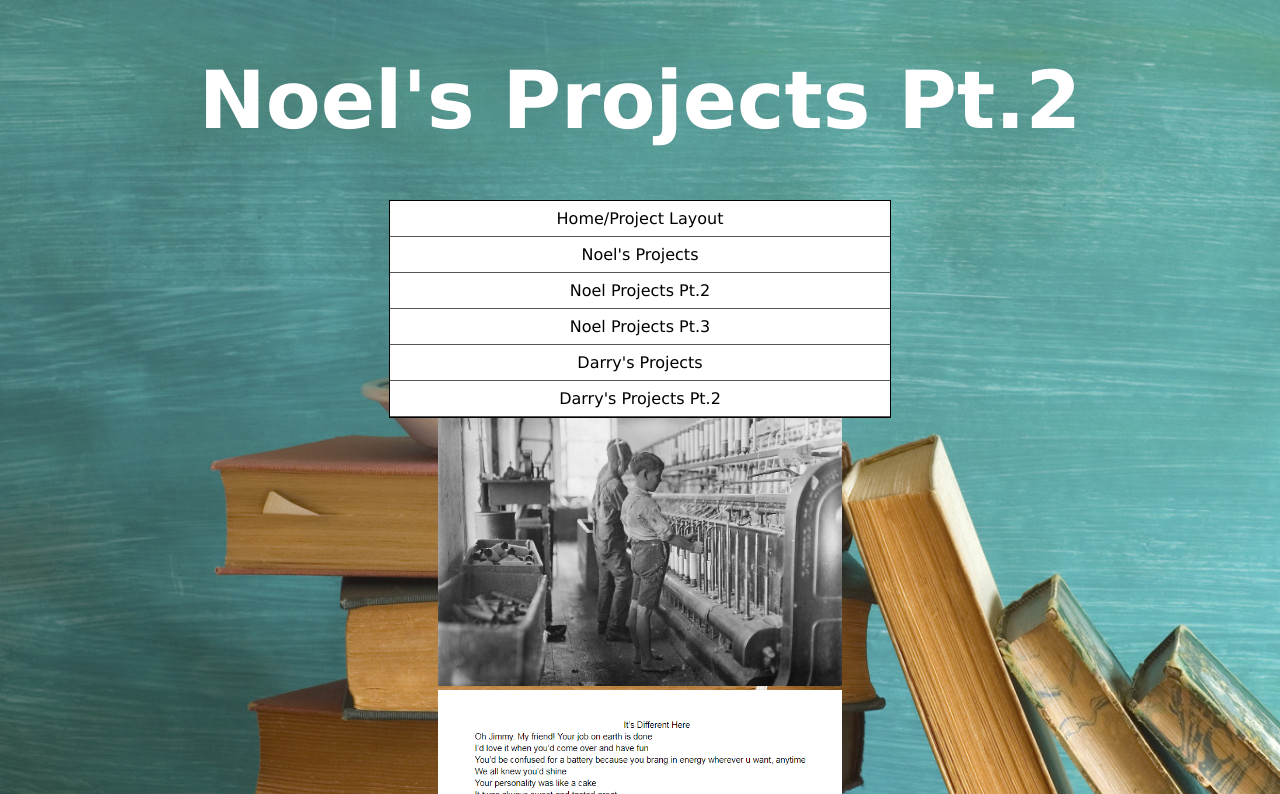
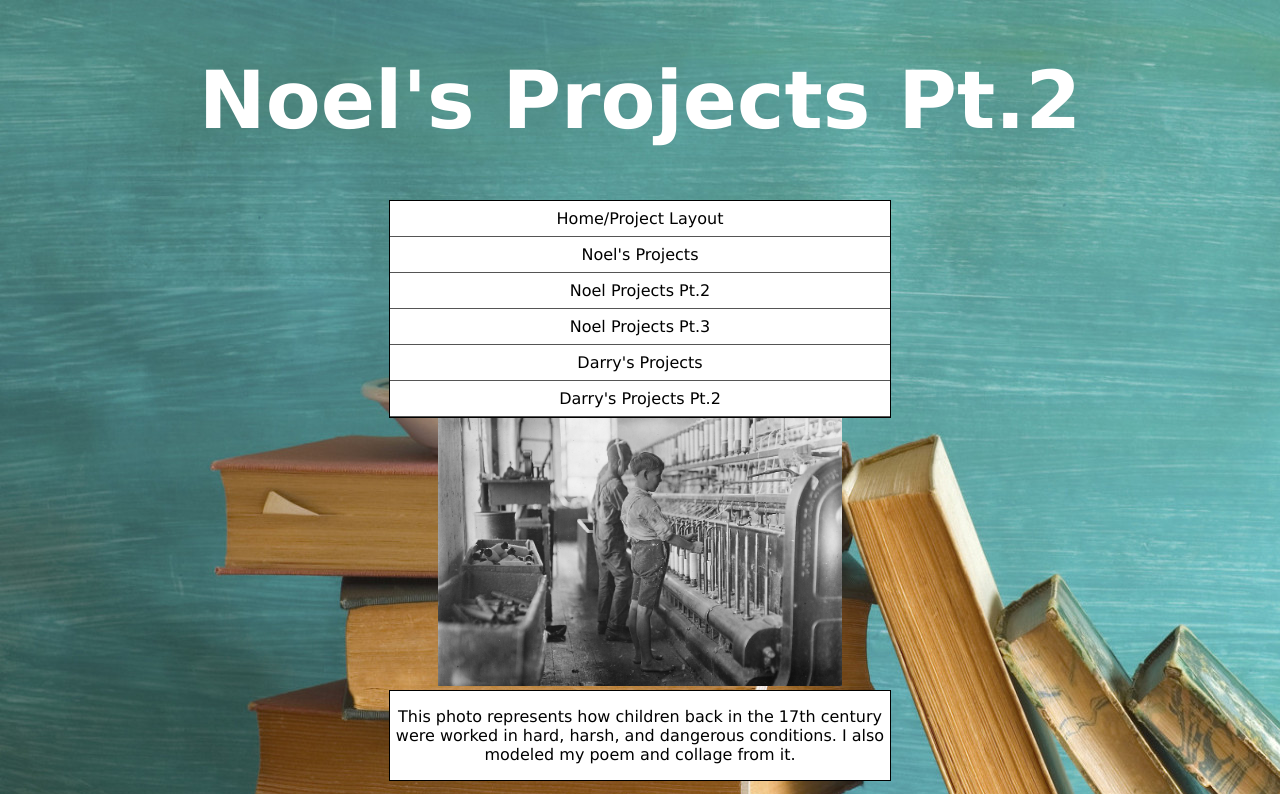
Before and after one commit to andresvilla1/exhibition, a plain HTML site: page noel2.html in a window 1280 px wide. Shown: the top 794 px of the page. Drawn offline with Linux system fonts and the light colour scheme.

Commit message:
Add files via upload

```diff
--- a/noel2.html
+++ b/noel2.html
@@ -23,6 +23,11 @@
 		<center><a href="andres pics/childlabor.png"><img src="andres pics/childlabor.png" width="70%"><center></a>
 	</div>
 
+	<ul>
+		<p><font color="Black"><p style="font-family:verdana;">This photo represents how children back in the 17th century were worked in hard, harsh, and dangerous conditions. I also modeled my poem and collage from it.</p>
+	</ul>
+
+	<p>
 	<div class="portrait">
 		<center><a href="https://docs.google.com/document/d/1PD2jANkhWvKAEVI5-_wMb_8OV3u85IxmtFWszTGz_n4/edit"><img src="andres pics/poem2.png" width="70%"></a>
 	</div>
```
